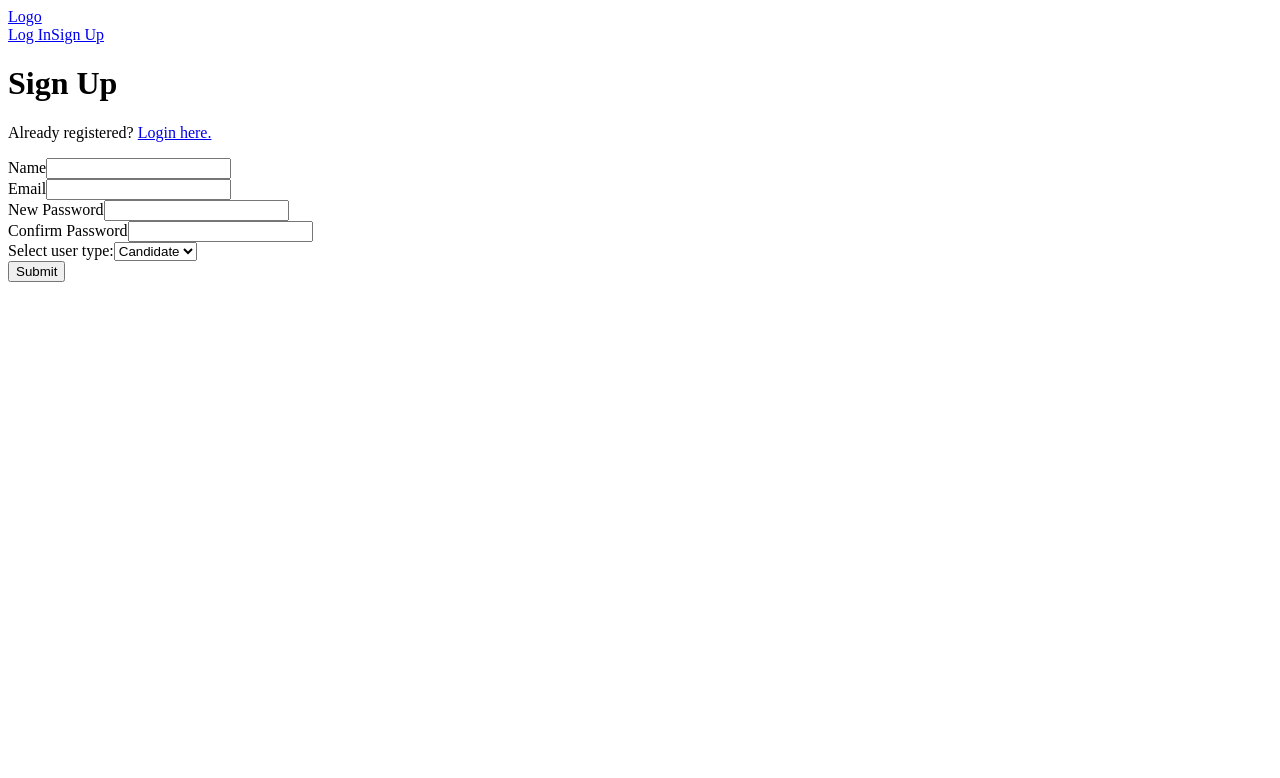
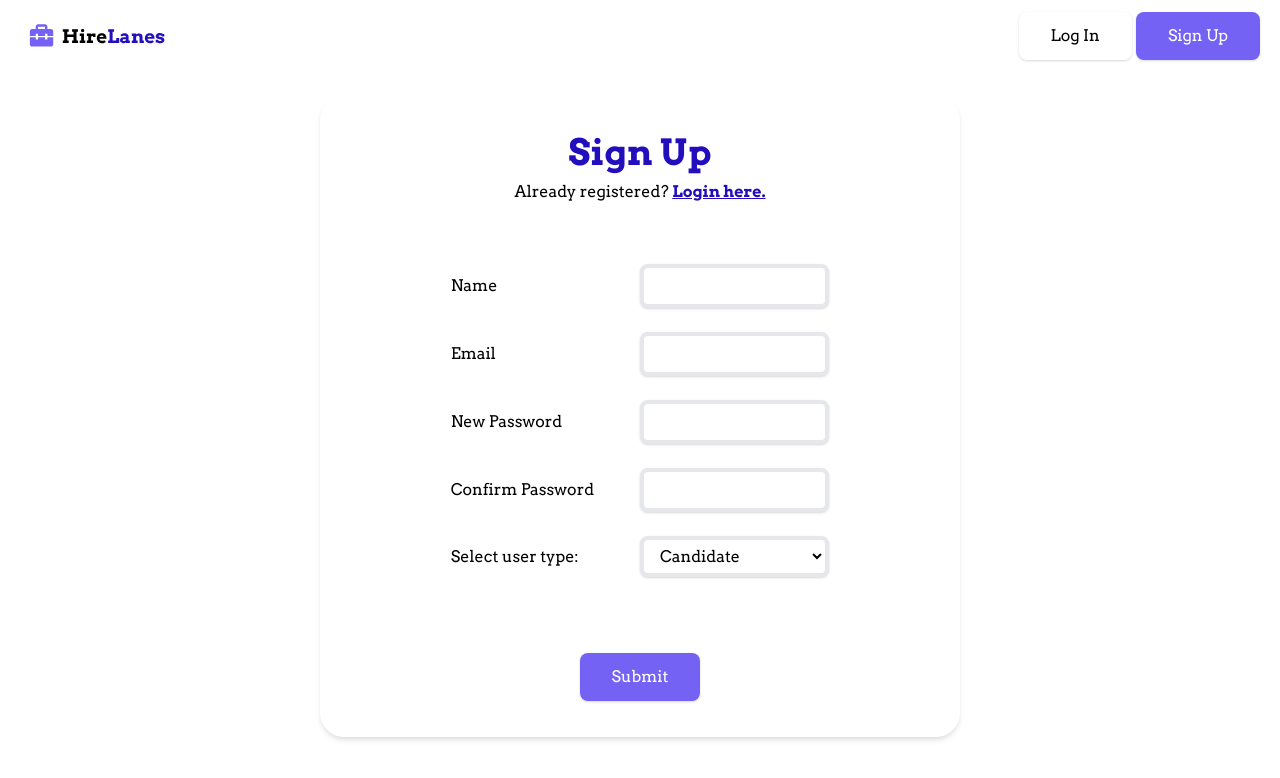
Before and after one commit to Fedbots/hirelanes, a Next.js app: page /register in a window 1280 px wide. Shown: the top 778 px of the page. Built offline with nearby package versions, Linux system fonts and the light colour scheme.

Commit message:
🎨 Refactor: used tailwind @apply
- Organized styles using tailwindcss @apply directive.

```diff
--- a/src/components/Button.tsx
+++ b/src/components/Button.tsx
@@ -1,8 +1,4 @@
 import React, { ButtonHTMLAttributes, DetailedHTMLProps, ReactNode } from 'react';
-
-const base = 'px-8 py-3 shadow rounded-lg font-medium transition-all duration-300';
-export const primaryStyle = `${base} bg-primary-500 hover:bg-primary-600 text-white`;
-export const secondaryStyle = `${base} bg-white hover:bg-primary-600 hover:text-white`;
 
 interface Props {
 	children: ReactNode;
@@ -13,7 +9,7 @@ interface Props {
 
 const Button = ({ children, className = '', type, props = {} }: Props) => {
 	return (
-		<button className={`${type === 'primary' ? primaryStyle : secondaryStyle} ${className}`} {...props}>
+		<button className={`${type === 'primary' ? 'btn-primary' : 'btn-secondary'} ${className}`} {...props}>
 			{children}
 		</button>
 	);
--- a/src/components/Link.tsx
+++ b/src/components/Link.tsx
@@ -1,6 +1,5 @@
 import React, { ReactNode } from 'react';
 import Link from 'next/link';
-import { primaryStyle, secondaryStyle } from './Button';
 
 interface Props {
 	style: 'button-primary' | 'button-secondary' | 'link';
@@ -10,17 +9,12 @@ interface Props {
 }
 
 const LinkComponent = ({ style, to, className = '', children }: Props) => {
-	if (style === 'button-primary') {
+	if (style === 'button-primary' || style === 'button-secondary') {
 		return (
 			<Link href={to}>
-				<a className={`${primaryStyle} ${className}`}>{children}</a>
-			</Link>
-		);
-	}
-	if (style === 'button-secondary') {
-		return (
-			<Link href={to}>
-				<a className={`${secondaryStyle} ${className}`}>{children}</a>
+				<a className={`${style === 'button-primary' ? 'btn-primary' : 'btn-secondary'} ${className}`}>
+					{children}
+				</a>
 			</Link>
 		);
 	}
--- a/src/components/Nav.tsx
+++ b/src/components/Nav.tsx
@@ -1,11 +1,18 @@
 import React from 'react';
 import Link from './Link';
+import Image from 'next/image';
+import logo from '../../public/hirelanes.svg';
 
 const Nav = () => {
 	return (
-		<nav className='flex sticky top-0 left-0 px-4 py-2 mb-6 justify-between items-center font-serif'>
+		<nav
+			className='flex sticky top-0 left-0 px-4 py-2 mb-6 justify-between items-center font-serif'
+			role='navigation'
+		>
 			<Link to='/' style='link'>
-				<div className='flex w-40 h-14 bg-black'>Logo</div>
+				<div className='flex w-40 h-14'>
+					<Image src={logo} alt='Hirelanes logo' />
+				</div>
 			</Link>
 			<div className='flex justify-evenly w-1/5 h-full'>
 				<Link style='button-secondary' to='/login'>
--- a/src/pages/_app.tsx
+++ b/src/pages/_app.tsx
@@ -1,5 +1,5 @@
 import type { AppProps } from 'next/app';
-import 'tailwindcss/tailwind.css';
+import '../styles/global.css';
 
 const MyApp = ({ Component, pageProps }: AppProps) => <Component {...pageProps} />;
 
--- a/src/pages/login.tsx
+++ b/src/pages/login.tsx
@@ -24,22 +24,11 @@ const Login: NextPage = () => {
 				>
 					<div className='w-full flex justify-between items-center py-3'>
 						<label htmlFor='email'>Email</label>
-						<input
-							type='email'
-							id='email'
-							className='w-1/2 border-4 py-1.5 px-3 rounded-lg shadow focus:border-primary-400 focus:outline-none focus:shadow-2xl'
-							required
-						/>
+						<input type='email' id='email' className='input' required />
 					</div>
 					<div className='w-full flex justify-between items-center py-3'>
 						<label htmlFor='password'>Password</label>
-						<input
-							type='password'
-							name='password'
-							id='password'
-							className='w-1/2 border-4 py-1.5 px-3 rounded-lg shadow focus:border-primary-400 focus:outline-none focus:shadow-2xl'
-							required
-						/>
+						<input type='password' name='password' id='password' className='input' required />
 					</div>
 
 					<Button type='primary' className='mt-10' props={{ type: 'submit' }}>
--- a/src/pages/register.tsx
+++ b/src/pages/register.tsx
@@ -25,31 +25,15 @@ const Register: NextPage = () => {
 				>
 					<div className='w-full flex justify-between items-center py-3'>
 						<label htmlFor='name'>Name</label>
-						<input
-							type='text'
-							id='name'
-							className='w-1/2 border-4 py-1.5 px-3 rounded-lg shadow focus:border-primary-400 focus:outline-none focus:shadow-2xl'
-							required
-						/>
+						<input type='text' id='name' className='input' required />
 					</div>
 					<div className='w-full flex justify-between items-center py-3'>
 						<label htmlFor='email'>Email</label>
-						<input
-							type='email'
-							id='email'
-							className='w-1/2 border-4 py-1.5 px-3 rounded-lg shadow focus:border-primary-400 focus:outline-none focus:shadow-2xl'
-							required
-						/>
+						<input type='email' id='email' className='input' required />
 					</div>
 					<div className='w-full flex justify-between items-center py-3'>
 						<label htmlFor='password'>New Password</label>
-						<input
-							type='password'
-							name='password'
-							id='password'
-							className='w-1/2 border-4 py-1.5 px-3 rounded-lg shadow focus:border-primary-400 focus:outline-none focus:shadow-2xl'
-							required
-						/>
+						<input type='password' name='password' id='password' className='input' required />
 					</div>
 					<div className='w-full flex justify-between items-center py-3'>
 						<label htmlFor='confirm-password'>Confirm Password</label>
@@ -57,18 +41,13 @@ const Register: NextPage = () => {
 							type='password'
 							name='confirm-password'
 							id='confirm-password'
-							className='w-1/2 border-4 py-1.5 px-3 rounded-lg shadow focus:border-primary-400 focus:outline-none focus:shadow-2xl'
+							className='input'
 							required
 						/>
 					</div>
 					<div className='w-full flex justify-between items-center py-3'>
 						<label htmlFor='user-type'>Select user type:</label>
-						<select
-							name='user-type'
-							id='user-type'
-							className='w-1/2 border-4 py-2 px-3 rounded-lg shadow focus:border-primary-400 focus:outline-none focus:shadow-2xl'
-							required
-						>
+						<select name='user-type' id='user-type' className='input py-2 px-3 bg-white' required>
 							<option value='candidate'>Candidate</option>
 							<option value='employer'>Employer</option>
 						</select>
--- /dev/null
+++ b/src/styles/global.css
@@ -0,0 +1,19 @@
+@tailwind base;
+@tailwind components;
+@tailwind utilities;
+
+.btn {
+	@apply px-8 py-3 shadow rounded-lg font-medium transition-all duration-300;
+}
+
+.btn-primary {
+	@apply btn bg-primary-500 hover:bg-primary-600 text-white;
+}
+
+.btn-secondary {
+	@apply btn bg-white hover:bg-primary-600 hover:text-white;
+}
+
+.input {
+	@apply w-1/2 border-4 py-1.5 px-3 rounded-lg shadow focus:border-primary-400 focus:outline-none focus:shadow-2xl;
+}
```
